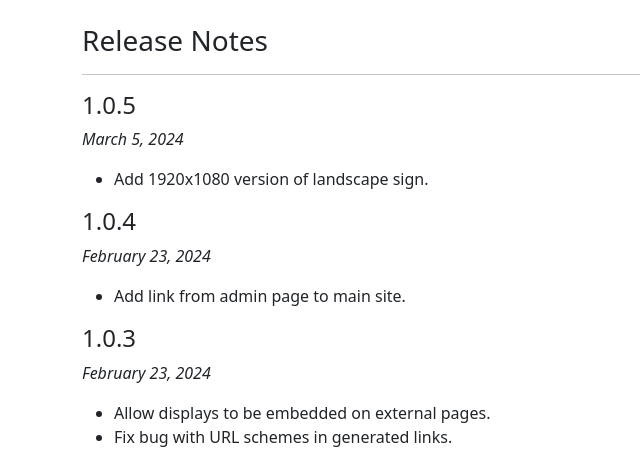
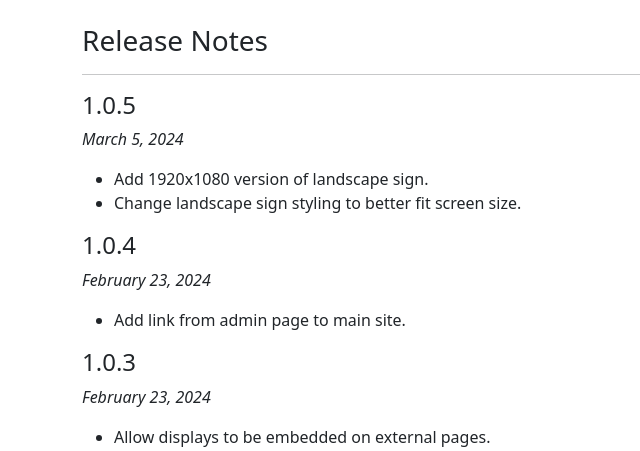
Before and after one commit to UCLALibrary/digital-signage-hours, a Django app: page /release_notes/ in a window 1280 px wide. Shown: the part 46-497 px from the top of the page, without its empty margins (0-640 px from the left). Run offline with Django 4.2, Linux system fonts and the light colour scheme; the visitor is signed in with stand-in values (Sample User, id 1); parts of the project's set-up code (start-up, migrations or seed data) failed here and were passed over; some libraries are stand-ins or nearby versions.

Commit message:
add release note about landscape CSS changes

```diff
--- a/signs/templates/signs/release_notes.html
+++ b/signs/templates/signs/release_notes.html
@@ -7,6 +7,7 @@
 <p><i>March 5, 2024</i></p>
 <ul>
     <li>Add 1920x1080 version of landscape sign.</li>
+    <li>Change landscape sign styling to better fit screen size.</li>
 </ul>
 
 <h4>1.0.4</h4>
```
